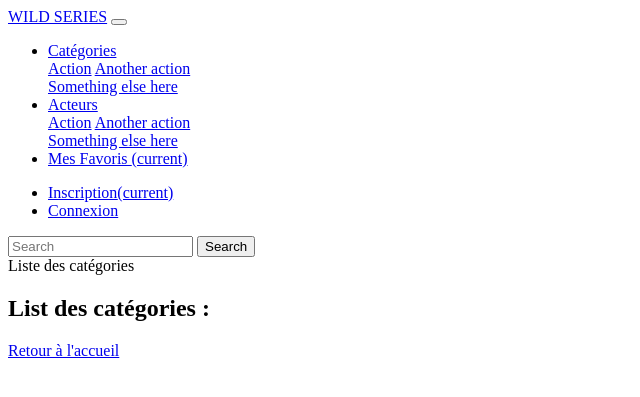
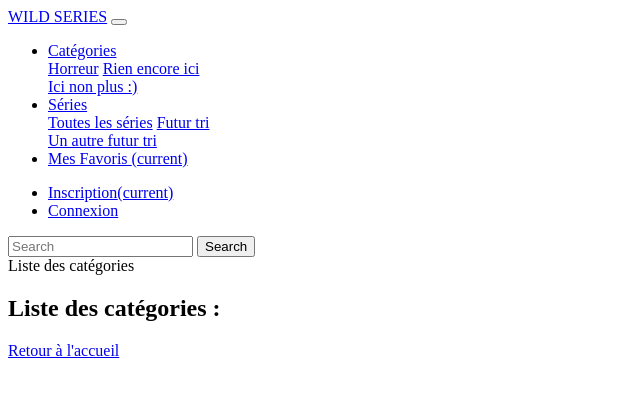
Before and after one commit to Tolexia/Wild_Series, a Symfony app: template templates/category/index.html.twig in a window 1280 px wide. Shown: the top 397 px of the page, without its empty margins (0-640 px from the left). Run offline with Twig, Linux system fonts and the light colour scheme; the template is opened without the code that fills it, so the values that code supplies are empty; some libraries are stand-ins or nearby versions.

Commit message:
Links added in website for better navigation

```diff
--- a/templates/_navbar.html.twig
+++ b/templates/_navbar.html.twig
@@ -12,21 +12,21 @@
                     Catégories
                     </a>
                     <div class="dropdown-menu" aria-labelledby="navbarDropdown">
-                        <a class="dropdown-item" href="#">Action</a>
-                        <a class="dropdown-item" href="#">Another action</a>
+                        <a class="dropdown-item" href="/categories/Horreur">Horreur</a>
+                        <a class="dropdown-item" href="#">Rien encore ici</a>
                         <div class="dropdown-divider"></div>
-                        <a class="dropdown-item" href="#">Something else here</a>
+                        <a class="dropdown-item" href="#">Ici non plus :)</a>
                     </div>
                 </li>
                 <li class="nav-item dropdown">
                     <a class="nav-link dropdown-toggle" href="#" id="navbarDropdown" role="button" data-toggle="dropdown" aria-haspopup="true" aria-expanded="false">
-                    Acteurs
+                    Séries
                     </a>
                     <div class="dropdown-menu" aria-labelledby="navbarDropdown">
-                        <a class="dropdown-item" href="#">Action</a>
-                        <a class="dropdown-item" href="#">Another action</a>
+                        <a class="dropdown-item" href="/programs">Toutes les séries</a>
+                        <a class="dropdown-item" href="#">Futur tri</a>
                         <div class="dropdown-divider"></div>
-                        <a class="dropdown-item" href="#">Something else here</a>
+                        <a class="dropdown-item" href="#">Un autre futur tri</a>
                     </div>
                 </li>
                 <li class="nav-item active">
--- a/templates/category/index.html.twig
+++ b/templates/category/index.html.twig
@@ -1,7 +1,7 @@
 {% extends "base.html.twig" %}
 {% block body %}
    {% block title %} Liste des catégories {% endblock %}
-    <h2>List des catégories :</h2>
+    <h2>Liste des catégories :</h2>
         {% for category in categories %}
                 <h4><a href="{{ path('category_show', {'categoryName': category.name})}}">{{ category.name }}</a></h4>
         {% endfor %}
--- a/templates/category/show.html.twig
+++ b/templates/category/show.html.twig
@@ -5,8 +5,8 @@
         {% for program in programs %}
                 <h3>{{ program.id }} / <a href="{{ path("program_show", { id: program.id }) }}">{{ program.title }}</a></h3>
                 <p>{{ program.summary }}</p>
-                <p>Catégorie : {{ program.category.name }}</p>
         {% else %}
                 Aucune série trouvée.
         {% endfor %}
+        <a href = "/categories">Retour à la liste des catégories</a>
 {% endblock %}
```
